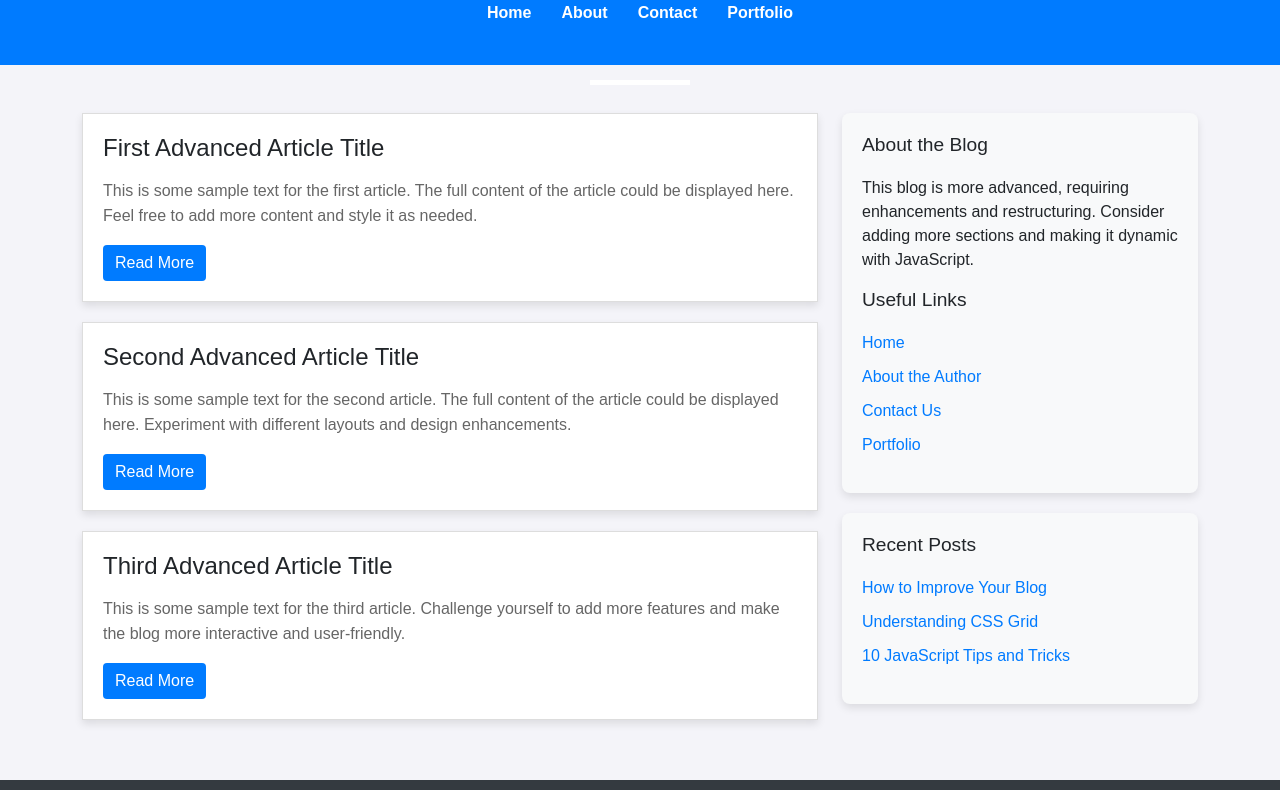
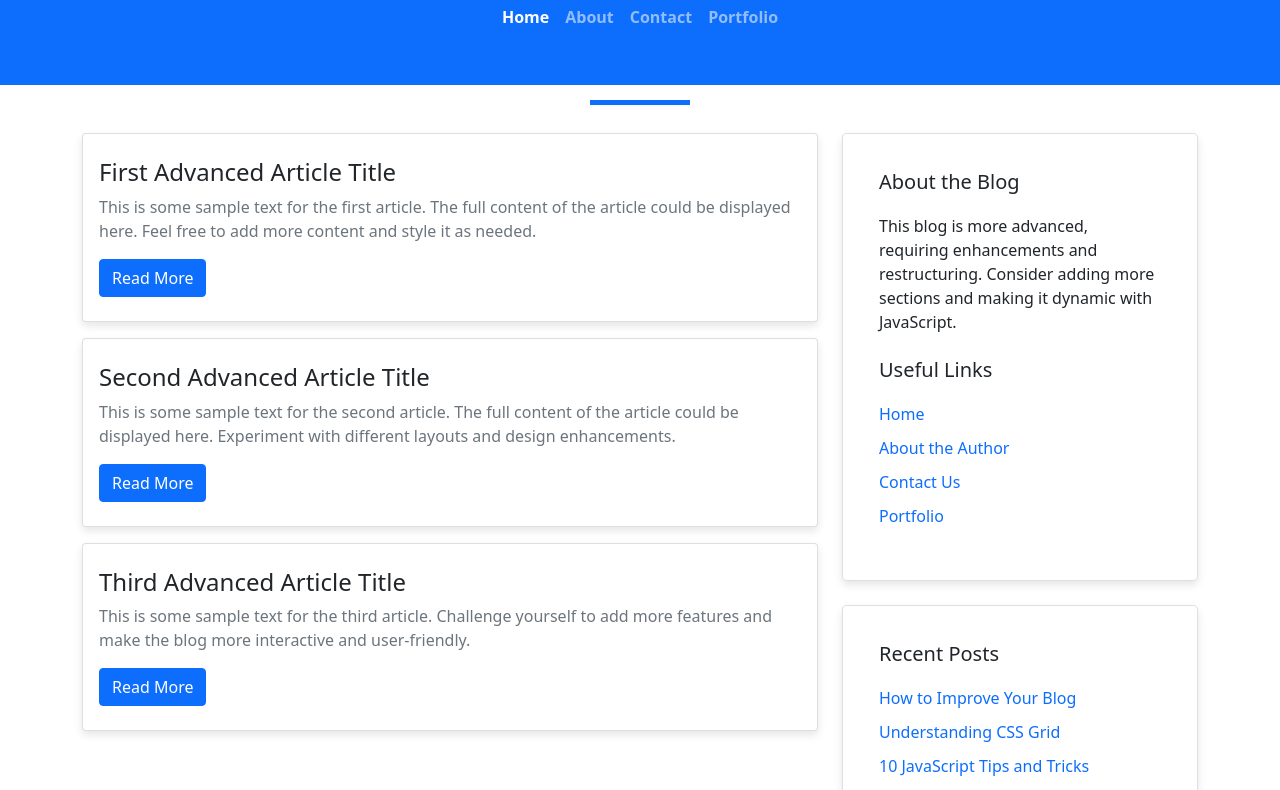
Before and after one commit to Yahia-Ahmed-abdelrazik/summer-training-front-end, a plain HTML site: page week one/task4/index.html in a window 1280 px wide. Shown: the part 107-897 px from the top of the page. Drawn offline with nearby package versions, Linux system fonts and the light colour scheme.

Commit message:
task-4-bootstrap

```diff
--- a/week one/slider-imgs/style.css
+++ b/week one/slider-imgs/style.css
@@ -0,0 +1,44 @@
+* {
+    margin: 0;
+    padding: 0;
+    box-sizing: border-box;
+}
+
+body {
+    width: 100%;
+    height: 100vh;
+    display: flex;
+    flex-direction: row;
+    align-items: center;
+    background-color: aqua;
+}
+
+.gallery {
+    width: 100%;
+}
+
+.gallery-container {
+    display: flex;
+    align-items: center;
+    height: 400px;
+    max-width: 1000px;
+    margin: 0 auto;
+    position: relative;
+}
+
+.gallery-image {
+    height: 200px;
+    width: 330px;
+    opacity: 0;
+    position: absolute;
+    transition: .3s all ease-in-out;
+    z-index: 0;
+    background-size: contain;
+    border-radius: 15px;
+}
+
+.gallery-image-1 {
+    left: 15%;
+    opacity: .4;
+    transform: translatex(-50%);
+}
--- a/week one/task4/index.html
+++ b/week one/task4/index.html
@@ -1,187 +1,142 @@
 <!DOCTYPE html>
 <html lang="en">
+
 <head>
   <meta charset="UTF-8" />
   <meta name="viewport" content="width=device-width, initial-scale=1.0" />
   <title>My Advanced Blog</title>
-    <link
-      href="https://cdn.jsdelivr.net/npm/bootstrap@5.1.3/dist/css/bootstrap.min.css"
-      rel="stylesheet"
-    />
-    <style>
-      body {
-        font-family: Arial, sans-serif;
-        background-color: #f4f4f9;
-      }
-      .header {
-        background-color: #007bff;
-        color: white;
-        padding: 40px 0;
-        text-align: center;
-        position: relative;
-      }
-      .header::after {
-        content: "";
-        position: absolute;
-        bottom: -20px;
-        left: 50%;
-        transform: translateX(-50%);
-        width: 100px;
-        height: 5px;
-        background-color: white;
-      }
-      .nav-links {
-        display: flex;
-        justify-content: center;
-        margin-top: 20px;
-      }
-      .nav-links a {
-        color: white;
-        margin: 0 15px;
-        text-decoration: none;
-        font-weight: bold;
-      }
-      .nav-links a:hover {
-        text-decoration: underline;
-      }
-      .post {
-        border: 1px solid #ddd;
-        margin-bottom: 20px;
-        padding: 20px;
-        background-color: white;
-        box-shadow: 0 4px 8px rgba(0, 0, 0, 0.1);
-        transition: transform 0.3s ease, box-shadow 0.3s ease;
-      }
-      .post:hover {
-        transform: translateY(-5px);
-        box-shadow: 0 8px 16px rgba(0, 0, 0, 0.2);
-      }
-      .post h2 {
-        font-size: 1.5rem;
-        margin-bottom: 15px;
-      }
-      .post p {
-        color: #666;
-        line-height: 1.6;
-      }
-      .post .btn-primary {
-        background-color: #007bff;
-        border: none;
-      }
-      .post .btn-primary:hover {
-        background-color: #0056b3;
-      }
-      .sidebar {
-        background-color: #f8f9fa;
-        padding: 20px;
-        border-radius: 8px;
-        box-shadow: 0 4px 8px rgba(0, 0, 0, 0.1);
-        margin-bottom: 20px;
-      }
-      .sidebar h3 {
-        margin-bottom: 20px;
-        font-size: 1.2rem;
-      }
-      .sidebar ul {
-        list-style-type: none;
-        padding-left: 0;
-      }
-      .sidebar ul li {
-        margin-bottom: 10px;
-      }
-      .sidebar ul li a {
-        color: #007bff;
-        text-decoration: none;
-      }
-      .sidebar ul li a:hover {
-        text-decoration: underline;
-      }
-      .footer {
-        background-color: #343a40;
-        color: white;
-        text-align: center;
-        padding: 20px;
-        margin-top: 40px;
-      }
-      .footer p {
-        margin: 0;
-      }
-    </style>
+  <link rel="stylesheet" href="style.css" />
+  <link href="https://cdn.jsdelivr.net/npm/bootstrap@5.1.3/dist/css/bootstrap.min.css" rel="stylesheet" />
 </head>
+
 <body>
-    <div class="header">
+  <!-- This is the header section with the blog title and navigation -->
+  <header class="header bg-primary">
+    <div class="container">
+
       <h1>My Advanced Blog</h1>
-      <div class="nav-links">
-        <a href="#">Home</a>
-        <a href="#">About</a>
-        <a href="#">Contact</a>
-        <a href="#">Portfolio</a>
+      <nav class="navbar navbar-expand-lg navbar-dark">
+        <div class="container-fluid ">
+          <button class="navbar-toggler ms-auto border-dark" type="button" data-bs-toggle="collapse"
+            data-bs-target="#navbarNav">
+            <span class="navbar-toggler-icon"></span>
+          </button>
+          <div class="collapse navbar-collapse " id="navbarNav">
+            <ul class="navbar-nav m-auto fw-bold ">
+              <li class="nav-item"><a class="nav-link active" href="#">Home</a></li>
+              <li class="nav-item"><a class="nav-link" href="#">About</a></li>
+              <li class="nav-item"><a class="nav-link" href="#">Contact</a></li>
+              <li class="nav-item"><a class="nav-link" href="#">Portfolio</a></li>
+            </ul>
+          </div>
+        </div>
+      </nav>
+    </div>
+  </header>
+  <!-- this is the main section of the blog -->
+  <main class="container mt-5">
+    <div class="row">
+      <!-- this is the left column of the blog -->
+      <section class="col-md-8">
+        <!-- this is the first article -->
+        <div class="card card-Article mb-3 py-2">
+          <div class="card-body">
+            <h2 class="card-title fs-4">First Advanced Article Title</h2>
+            <p class="card-text text-muted">This is some sample text for the first article. The full content
+              of the article could be displayed here. Feel free to add more
+              content and style it as needed.</p>
+            <a href="#" class="btn btn-primary">Read More</a>
+          </div>
+        </div>
+        <!--this is the second article  -->
+        <div class="card card-Article mb-3 py-2">
+          <div class="card-body">
+            <h2 class="card-title fs-4">Second Advanced Article Title</h2>
+            <p class="card-text text-muted">This is some sample text for the second article. The full content
+              of the article could be displayed here. Experiment with different
+              layouts and design enhancements.</p>
+            <a href="#" class="btn btn-primary">Read More</a>
+          </div>
+        </div>
+        <!-- this is the third article -->
+        <div class="card card-Article mb-3 py-2">
+          <div class="card-body">
+            <h2 class="card-title fs-4">Third Advanced Article Title</h2>
+            <p class="card-text text-muted">This is some sample text for the third article. Challenge yourself
+              to add more features and make the blog more interactive and
+              user-friendly.</p>
+            <a href="#" class="btn btn-primary">Read More</a>
           </div>
         </div>
 
-    <div class="container mt-5">
-      <div class="row">
-        <div class="col-md-8">
-          <div class="post">
-            <h2>First Advanced Article Title</h2>
-            <p>
-              This is some sample text for the first article. The full content
-              of the article could be displayed here. Feel free to add more
-              content and style it as needed.
+      </section>
+      <!-- this is the  right column of the blog -->
+      <aside class="col-md-4">
+        <!-- First Card: About the Blog and Useful Links -->
+        <div class="sidebar card rounded-3  mb-4">
+          <div class="card-body">
+            <!-- About the Blog -->
+            <h3 class="card-title fs-5">About the Blog</h3>
+            <p class="card-text">
+              This blog is more advanced, requiring enhancements and restructuring.
+              Consider adding more sections and making it dynamic with JavaScript.
             </p>
-            <button class="btn btn-primary">Read More</button>
-          </div>
-          <div class="post">
-            <h2>Second Advanced Article Title</h2>
-            <p>
-              This is some sample text for the second article. The full content
-              of the article could be displayed here. Experiment with different
-              layouts and design enhancements.
-            </p>
-            <button class="btn btn-primary">Read More</button>
-          </div>
-          <div class="post">
-            <h2>Third Advanced Article Title</h2>
-            <p>
-              This is some sample text for the third article. Challenge yourself
-              to add more features and make the blog more interactive and
-              user-friendly.
-            </p>
-            <button class="btn btn-primary">Read More</button>
-          </div>
-        </div>
-        <div class="col-md-4">
-          <div class="sidebar">
-            <h3>About the Blog</h3>
-            <p>
-              This blog is more advanced, requiring enhancements and
-              restructuring. Consider adding more sections and making it dynamic
-              with JavaScript.
-            </p>
-            <h3>Useful Links</h3>
-            <ul>
-              <li><a href="#">Home</a></li>
-              <li><a href="#">About the Author</a></li>
-              <li><a href="#">Contact Us</a></li>
-              <li><a href="#">Portfolio</a></li>
-            </ul>
-          </div>
-          <div class="sidebar">
-            <h3>Recent Posts</h3>
-            <ul>
-              <li><a href="#">How to Improve Your Blog</a></li>
-              <li><a href="#">Understanding CSS Grid</a></li>
-              <li><a href="#">10 JavaScript Tips and Tricks</a></li>
+
+            <!-- Useful Links -->
+            <h3 class="card-title mt-4 fs-5">Useful Links</h3>
+            <ul class="list-unstyled">
+              <li><a href="#" class="text-primary">Home</a></li>
+              <li><a href="#" class="text-primary">About the Author</a></li>
+              <li><a href="#" class="text-primary">Contact Us</a></li>
+              <li><a href="#" class="text-primary">Portfolio</a></li>
             </ul>
           </div>
         </div>
+
+        <!-- Second Card: Recent Posts -->
+        <div class="sidebar rounded-3 card">
+          <div class="card-body">
+            <h3 class="card-title fs-5">Recent Posts</h3>
+            <ul class="list-unstyled">
+              <li><a href="#" class="text-primary">How to Improve Your Blog</a></li>
+              <li><a href="#" class="text-primary">Understanding CSS Grid</a></li>
+              <li><a href="#" class="text-primary">10 JavaScript Tips and Tricks</a></li>
+            </ul>
           </div>
         </div>
 
-    <div class="footer">
+      </aside>
+    </div>
+  </main>
+  <!-- back to top btn -->
+  <button id="backToTop" class="btn btn-primary rounded-circle p-3" onclick="scrollToTop()">Top</button>
+  <!-- footer -->
+  <footer class="footer">
+    <div class="container">
+
+      <div class="row align-items-center">
+        <!-- footer info -->
+        <div class="col-md-6 text-md-end">
           <p>All Rights Reserved © 2024 | Designed by [Your Name]</p>
         </div>
+        <!-- Simple Contact Form -->
+        <div class="col-md-4">
+          <form>
+            <div class="input-group mb-3">
+              <input type="email" class="form-control" placeholder="Your Email" aria-label="Your Email" required>
+              <button class="btn btn-primary" type="submit">Contact</button>
+            </div>
+          </form>
+        </div>
 
+
+      </div>
+    </div>
+  </footer>
+
+  <!-- js -->
   <script src="https://cdn.jsdelivr.net/npm/bootstrap@5.1.3/dist/js/bootstrap.bundle.min.js"></script>
+  <script src="script.js"></script>
 </body>
+
 </html>
--- /dev/null
+++ b/week one/task4/style.css
@@ -0,0 +1,129 @@
+/* variables */
+:root {
+    --primary-color: #0d6efd;
+    --secondary-color: #f4f4f9;
+    --text-color: #666;
+}
+
+/* default */
+* {
+    margin: 0;
+    padding: 0;
+    box-sizing: border-box;
+}
+
+body {
+    font-family: Arial, sans-serif;
+    background-color: var(--secondary-color);
+}
+
+/* header */
+
+.header {
+    color: white;
+    padding: 40px 0;
+    text-align: center;
+    position: relative;
+}
+
+.header::after {
+    content: "";
+    position: absolute;
+    bottom: -20px;
+    left: 50%;
+    transform: translateX(-50%);
+    width: 100px;
+    height: 5px;
+    background-color: var(--primary-color);
+}
+
+/* card */
+
+.card {
+    box-shadow: 0 4px 8px rgba(0, 0, 0, 0.1);
+    transition: transform 0.3s ease, box-shadow 0.3s ease;
+}
+
+.card:hover {
+    transform: translateY(-5px);
+    box-shadow: 0 8px 16px rgba(0, 0, 0, 0.2);
+}
+
+/* sidebar */
+
+.sidebar {
+    background-color: #f8f9fa;
+    padding: 20px;
+    border-radius: 8px;
+    box-shadow: 0 4px 8px rgba(0, 0, 0, 0.1);
+    margin-bottom: 20px;
+}
+
+.sidebar h3 {
+    margin-bottom: 20px;
+    font-size: 1.2rem;
+}
+
+.sidebar ul {
+    list-style-type: none;
+    padding-left: 0;
+}
+
+.sidebar ul li {
+    margin-bottom: 10px;
+}
+
+.sidebar ul li a {
+    color: #007bff;
+    text-decoration: none;
+}
+
+.sidebar ul li a:hover {
+    text-decoration: underline;
+}
+
+/* back to top button  */
+
+#backToTop {
+    position: fixed;
+    bottom: 10%;
+    right: 10%;
+    z-index: 1000;
+    width: 60px;
+    height: 60px;
+    font-size: 18px;
+    display: flex;
+    align-items: center;
+    justify-content: center;
+    box-shadow: 0 4px 8px rgba(0, 0, 0, 0.2);
+    transition: opacity 0.3s ease-in-out;
+    animation: ping 1.5s infinite ease-out;
+}
+
+@keyframes ping {
+    0% {
+        box-shadow: 0 0 0 0 rgba(0, 123, 255, 0.7);
+    }
+
+    70% {
+        box-shadow: 0 0 0 30px rgba(0, 123, 255, 0);
+    }
+
+    100% {
+        box-shadow: 0 0 0 0 rgba(0, 123, 255, 0);
+    }
+}
+
+#backToTop:hover {
+    animation: none;
+    /* Optional: stop the ping effect on hover */
+}
+
+/* footer */
+.footer {
+    background-color: #343a40;
+    color: white;
+    text-align: center;
+    padding: 20px;
+    margin-top: 40px;
+}
```
Also changed, not shown: week one/slider-imgs/index.html (+19 -1 lines), week one/task4/script.js (added, +15 -0 lines), week one/slider-imgs/imgs/img1.webp (renamed from week one/slider-imgs/imgs/1.webp), week one/slider-imgs/imgs/img2.webp (renamed from week one/slider-imgs/imgs/2.webp), week one/slider-imgs/imgs/img3.webp (renamed from week one/slider-imgs/imgs/3.webp), week one/slider-imgs/imgs/img4.webp (renamed from week one/slider-imgs/imgs/4.webp), week one/slider-imgs/imgs/img5.webp (renamed from week one/slider-imgs/imgs/5.webp), week one/slider-imgs/main.js (deleted), week one/slider-imgs/script.js (added). Lines whose indentation alone changed are shown as unchanged.
